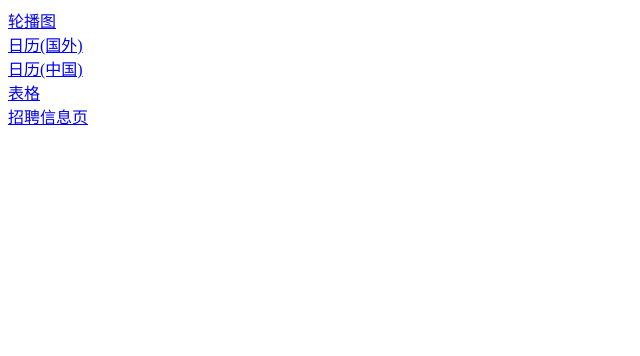
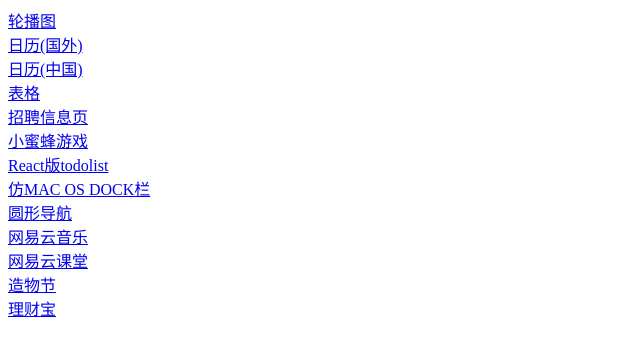
Before and after one commit to FantasyNJ/demo, a plain HTML site: page index.html in a window 1280 px wide. Shown: the whole page, without its empty margins (0-640 px from the left). Drawn offline with Linux system fonts and the light colour scheme.

```diff
--- a/index.html
+++ b/index.html
@@ -12,9 +12,13 @@
 <a href="/calendar-china/">日历(中国)</a><br>
 <a href="/table/">表格</a><br>
 <a href="/search_hash/">招聘信息页</a><br>
-<!-- <a href="/smallbee/">小蜜蜂游戏</a><br>
+<a href="/smallbee/">小蜜蜂游戏</a><br>
 <a href="/React-todolist/">React版todolist</a><br>
 <a href="/macdock/">仿MAC OS DOCK栏</a><br>
-<a href="/circlenav/">圆形导航</a><br> -->
+<a href="/circlenav/">圆形导航</a><br>
+<a href="/163music/">网易云音乐</a><br>
+<a href="/edu/">网易云课堂</a><br>
+<a href="/zaowujie/">造物节</a><br>
+<a href="/licaibao/">理财宝</a><br>
 </body>
 </html>
```
Also changed, not shown: 1 other file.
